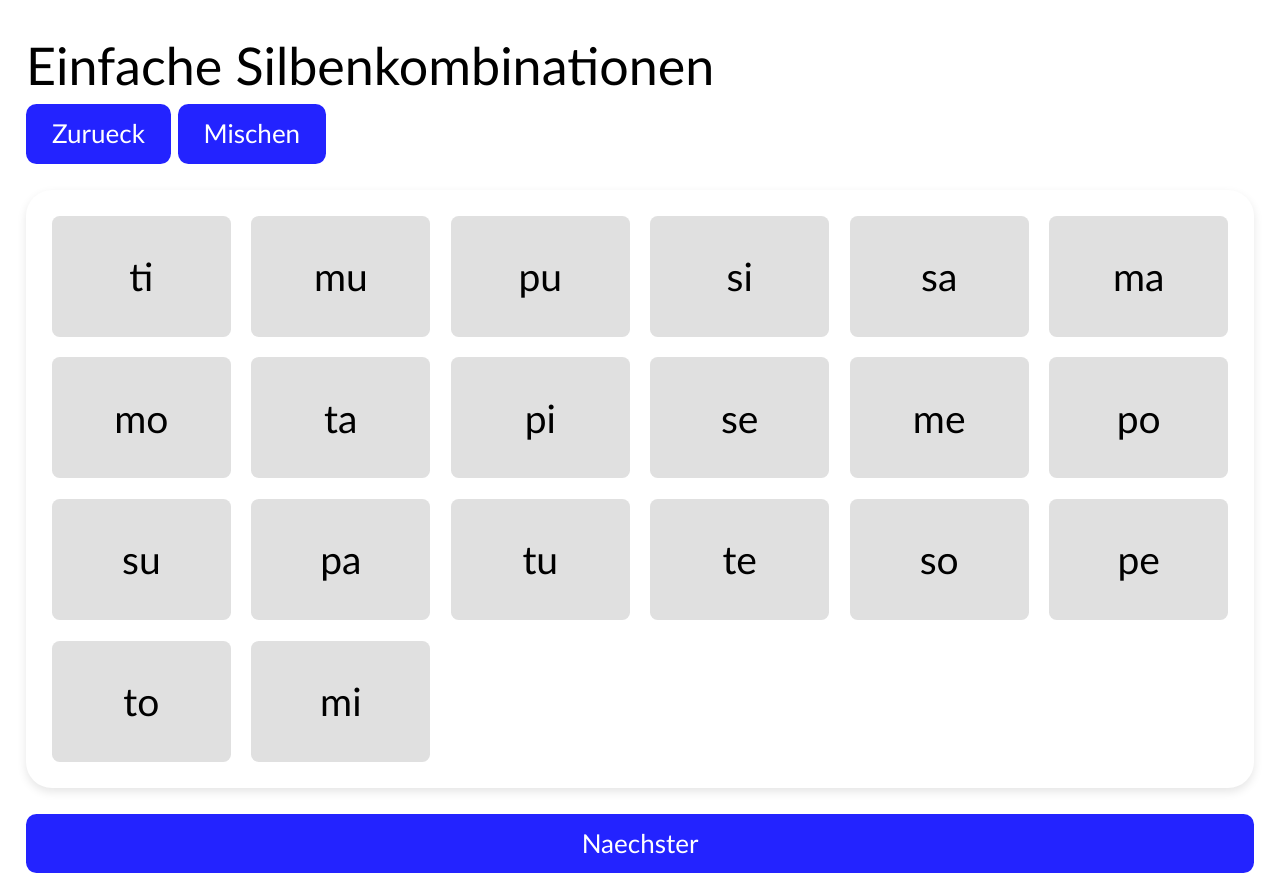
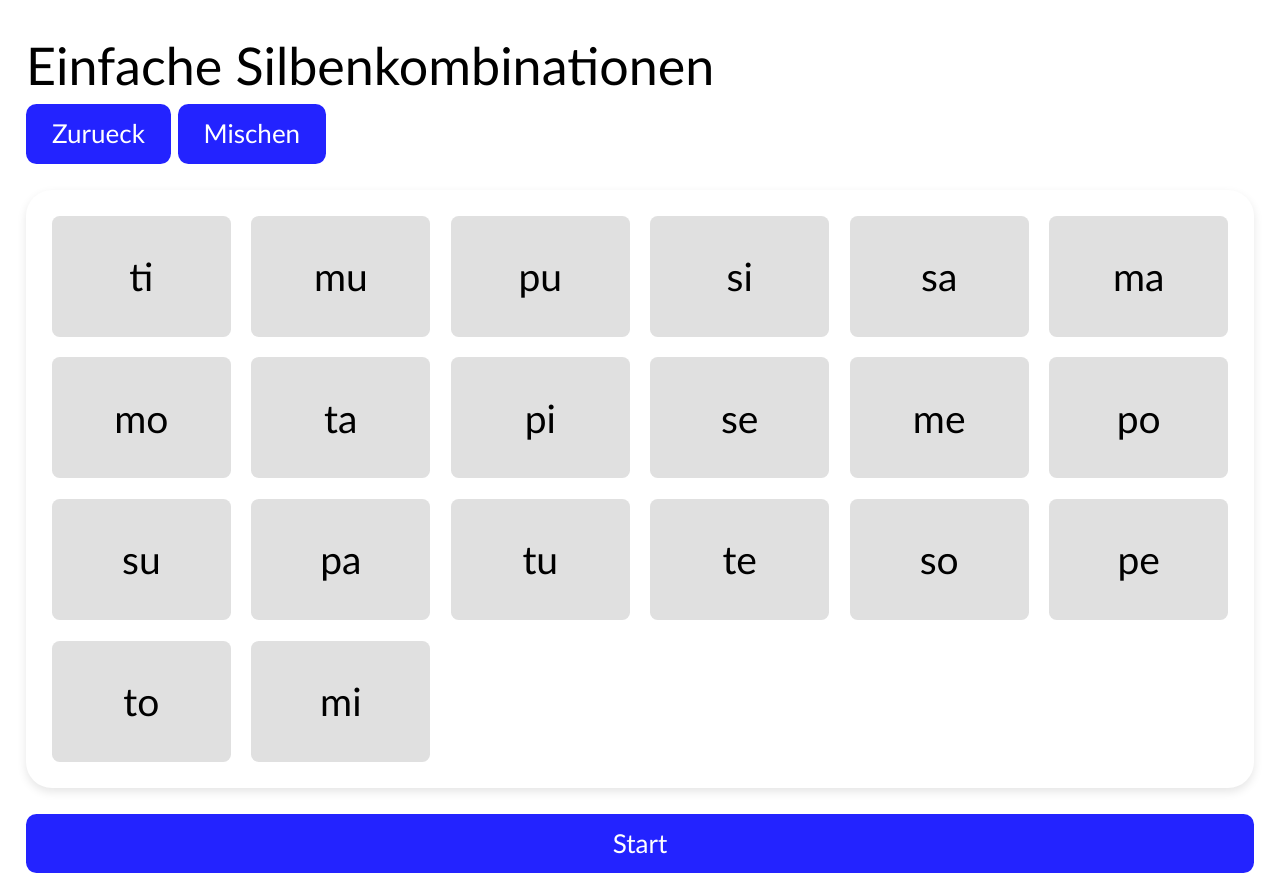
Before and after one commit to seriousManual/leseteppich, a Svelte app: page / in a window 1280 px wide. Both pictures are taken after a click on the item "Einfache Silbenkombinationen". Built offline with nearby package versions, Linux system fonts and the light colour scheme.

Commit message:
geschafft

```diff
--- a/src/Teppich.svelte
+++ b/src/Teppich.svelte
@@ -1,12 +1,12 @@
 <script lang='ts'>
     import type { TeppichData } from "./lib/data";
-    import { getMatrixByList, shuffle } from "./lib/util";
+    import { shuffle } from "./lib/util";
 
     const { teppich, back }: { teppich: TeppichData, back: () => void } = $props()
 
-    let matrix = $derived(getMatrixByList(teppich.phrases.length))
     let phrases = $state(shuffle(teppich.phrases))
-    let marked = $state<number | undefined>(undefined)
+    let availableForMarks = $state(teppich.phrases)
+    let marked = $state<string | undefined>(undefined)
 
     function shufflePhrases() {
         phrases = shuffle(phrases)
@@ -14,7 +14,15 @@
     }
 
     function mark(){
-        marked = Math.floor(Math.random() * phrases.length)
+        const newMark = availableForMarks[Math.floor(Math.random() * availableForMarks.length)]
+        availableForMarks = availableForMarks.filter(mark => mark !== newMark)
+        marked = newMark
+
+        if (availableForMarks.length === 0) {
+            console.log("alle geschafft!")
+            availableForMarks = phrases
+            marked = undefined
+        }
     }
 </script>
 
@@ -26,13 +34,17 @@
 </div>
 
 <div class='box entries' style="">
-    {#each phrases as phrase, i}
-        <div class="{i === marked ? 'marked' : ''}">{phrase}</div>
+    {#each phrases as phrase}
+        <div class="{phrase === marked ? 'marked' : ''}">{phrase}</div>
     {/each}
 </div>
 
 <button class="full" onclick={mark}>
-    Naechster
+    {#if marked}
+        Naechster ({phrases.length - availableForMarks.length} von {phrases.length} geschafft)
+    {:else}
+        Start
+    {/if}
 </button>
 
 <style>
```
